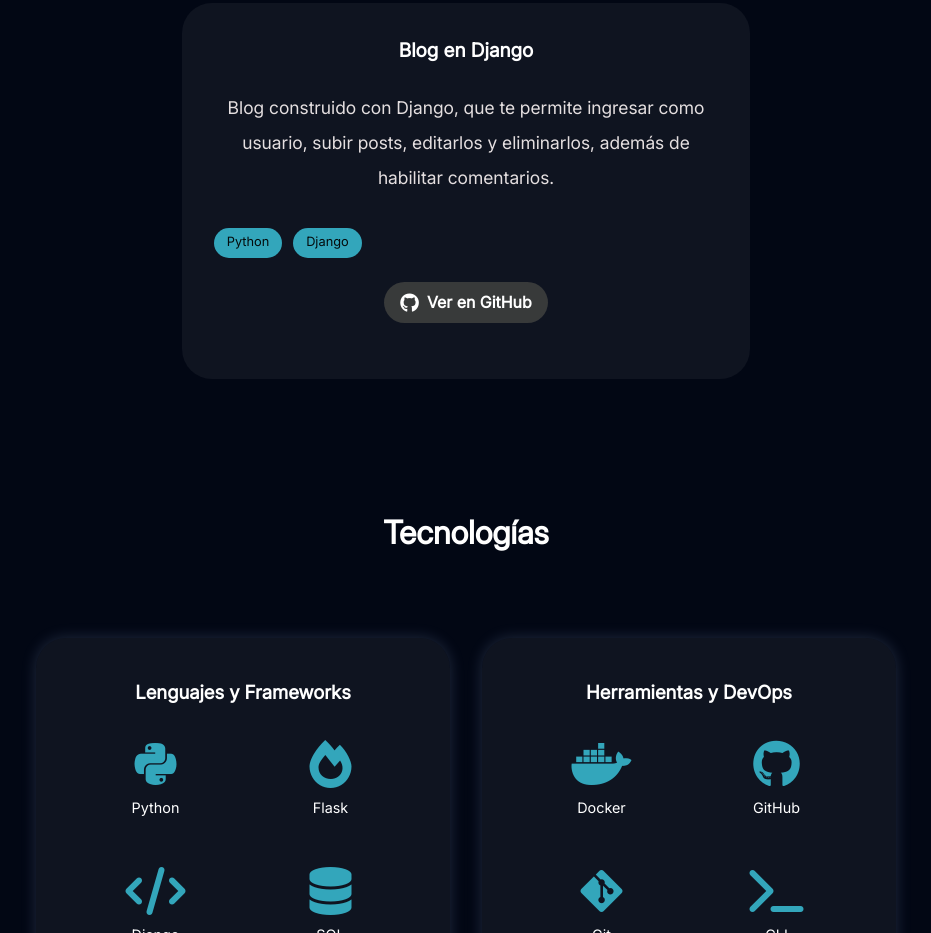
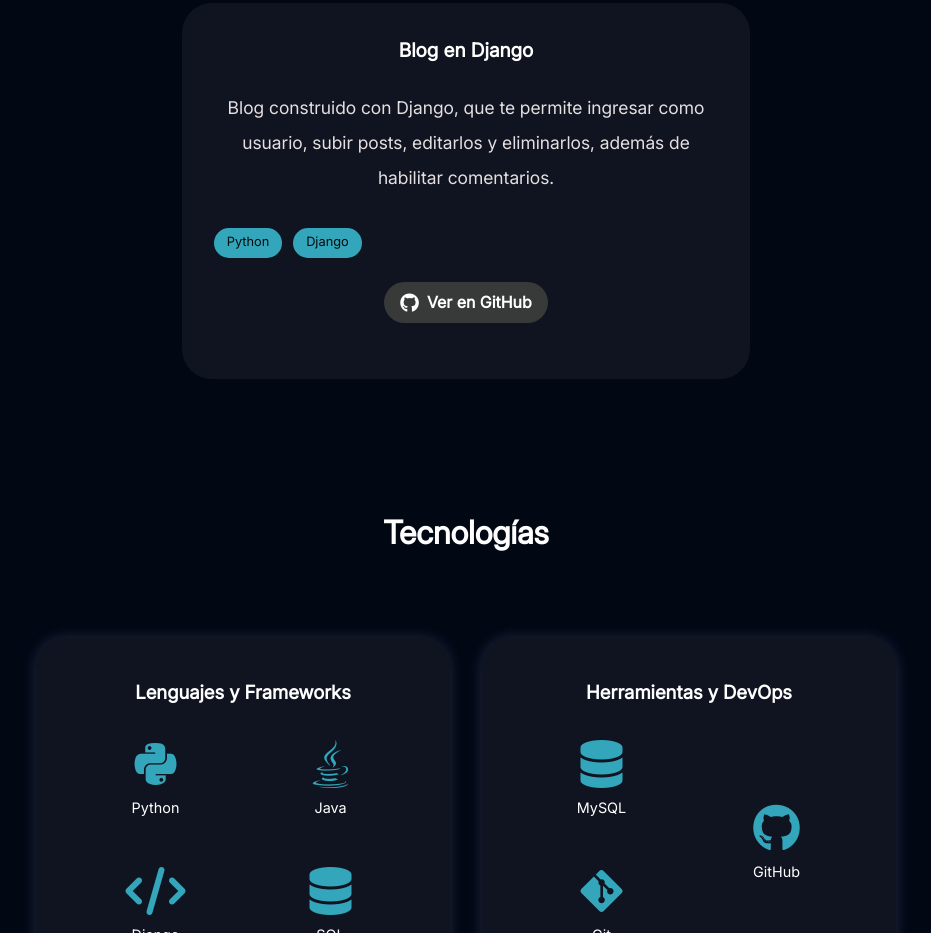
Before and after one commit to alanZR1/Portfolio-Backend, a plain HTML site: page index.html in a window 1280 px wide. Shown: the part 1867-2800 px from the top of the page, without its empty margins (174-1105 px from the left). Drawn offline with Linux system fonts and the light colour scheme; files whose address does not match are found by name.

Commit message:
agregue cv

```diff
--- a/index.html
+++ b/index.html
@@ -31,7 +31,7 @@
                     <h1>Hola, soy Alan Reyes</h1>
                 </div>
                 <p>
-                    Ingeniero en Mecatrónica enfocado en el desarrollo backend con Python.
+                    Ingeniero en Mecatrónica enfocado en el desarrollo backend.
                 </p>
                 <div class="social-links">
                     <a href="https://github.com/alanZR1" target="_blank" class="btn">
@@ -58,7 +58,7 @@
                     en el desarrollo backend y crear sistemas
                     que sean eficientes y escalables.
                     </p>
-                <a href="docs/Alan_Reyes_Resume.pdf" download class="btn">
+                <a href="assets/CV_Alan_Reyes.pdf" download class="btn">
                     <i class="fas fa-download"></i> Descargar CV
                 </a>
             </div>
@@ -145,8 +145,8 @@
                             </div>
                             <div class="tech-col">
                                 <div class="tech-item">
-                                    <i class="fas fa-fire"></i>
-                                    <span>Flask</span>
+                                    <i class="fab fa-java"></i>
+                                    <span>Java</span>
                                 </div>
                                 <div class="tech-item">
                                     <i class="fas fa-database"></i>
@@ -159,26 +159,25 @@
                     <div class="tech-category">
                         <h3>Herramientas y DevOps</h3>
                         <div class="tech-columns">
+
                             <div class="tech-col">
                                 <div class="tech-item">
-                                    <i class="fab fa-docker"></i>
-                                    <span>Docker</span>
+                                    <i class="fas fa-database"></i>
+                                    <span>MySQL</span>
                                 </div>
                                 <div class="tech-item">
                                     <i class="fab fa-git-alt"></i>
                                     <span>Git</span>
                                 </div>
                             </div>
+
                             <div class="tech-col">
                                 <div class="tech-item">
                                     <i class="fab fa-github"></i>
                                     <span>GitHub</span>
                                 </div>
-                                <div class="tech-item">
-                                    <i class="fas fa-terminal"></i>
-                                    <span>CLI</span>
-                                </div>
                             </div>
+
                         </div>
                     </div>
 
```
Also changed, not shown: 1 other file.
